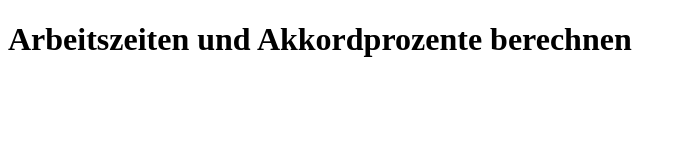
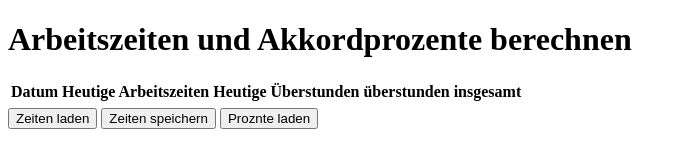
Before and after one commit to Riksorax/Worktime-Manager-Web, a plain HTML site: page index.html in a window 1280 px wide. Shown: the whole page, without its empty margins (0-686 px from the left). Drawn offline with Linux system fonts and the light colour scheme.

Commit message:
Der Code in der HTML ist aktuell halt zum Testen

```diff
--- a/index.html
+++ b/index.html
@@ -1,12 +1,35 @@
 <!DOCTYPE html>
-<html lang="en">
+<html lang="de">
 <head>
     <meta charset="UTF-8">
     <meta http-equiv="X-UA-Compatible" content="IE=edge">
     <meta name="viewport" content="width=device-width, initial-scale=1.0">
-    <title>WorkTime Calculator</title>
+    <title>WorkTime Manager</title>
+
+    <style>
+
+    </style>
 </head>
 <body>
     <h1>Arbeitszeiten und Akkordprozente berechnen</h1>
+
+    <table>
+        <tr>
+            <th>Datum</th>
+            <th>Heutige Arbeitszeiten</th>
+            <th>Heutige Überstunden</th>
+            <th>überstunden insgesamt</th>
+        </tr>
+        <tr>
+            <td></td>
+            <td></td>
+            <td></td>
+            <td></td>
+        </tr>
+    </table>
+
+    <button>Zeiten laden</button>
+    <button>Zeiten speichern</button>
+    <button>Proznte laden</button>
 </body>
 </html>
```
